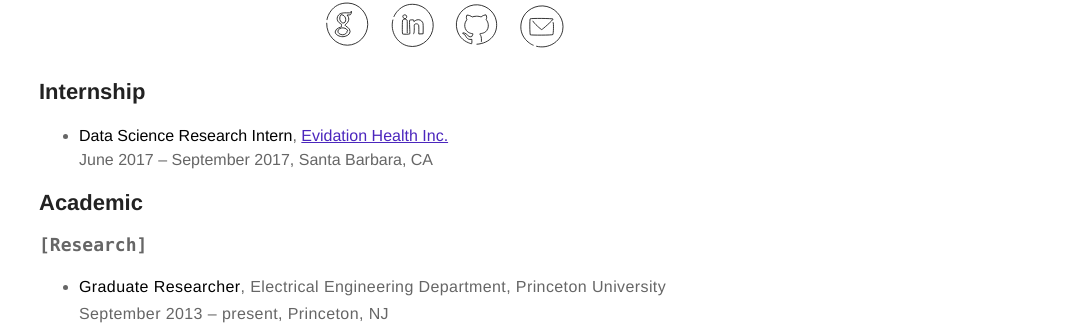
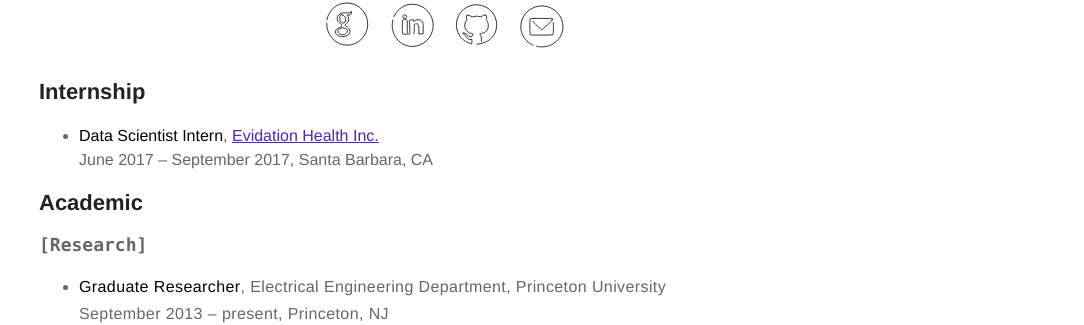
Before and after one commit to Li-FangCheng/li-fangcheng.github.io, a Jekyll site: the page built from experience.md, in a window 1280 px wide. Shown: the part 386-711 px from the top of the page, without its empty margins (196-1280 px from the left). Built offline with Jekyll 4.4.1, drawn with Linux system fonts in a browser that asks for light colours.

Commit message:
update position

```diff
--- a/experience.md
+++ b/experience.md
@@ -6,7 +6,7 @@ banner-image: /assets/images/banner/banner-experience.jpg
 ---
 
 ## Internship
-* **Data Science Research Intern**, [Evidation Health Inc.](https://evidation.com/){:target="_blank"}\\
+* **Data Scientist Intern**, [Evidation Health Inc.](https://evidation.com/){:target="_blank"}\\
 June 2017 -- September 2017, Santa Barbara, CA
 
 ## Academic
```
